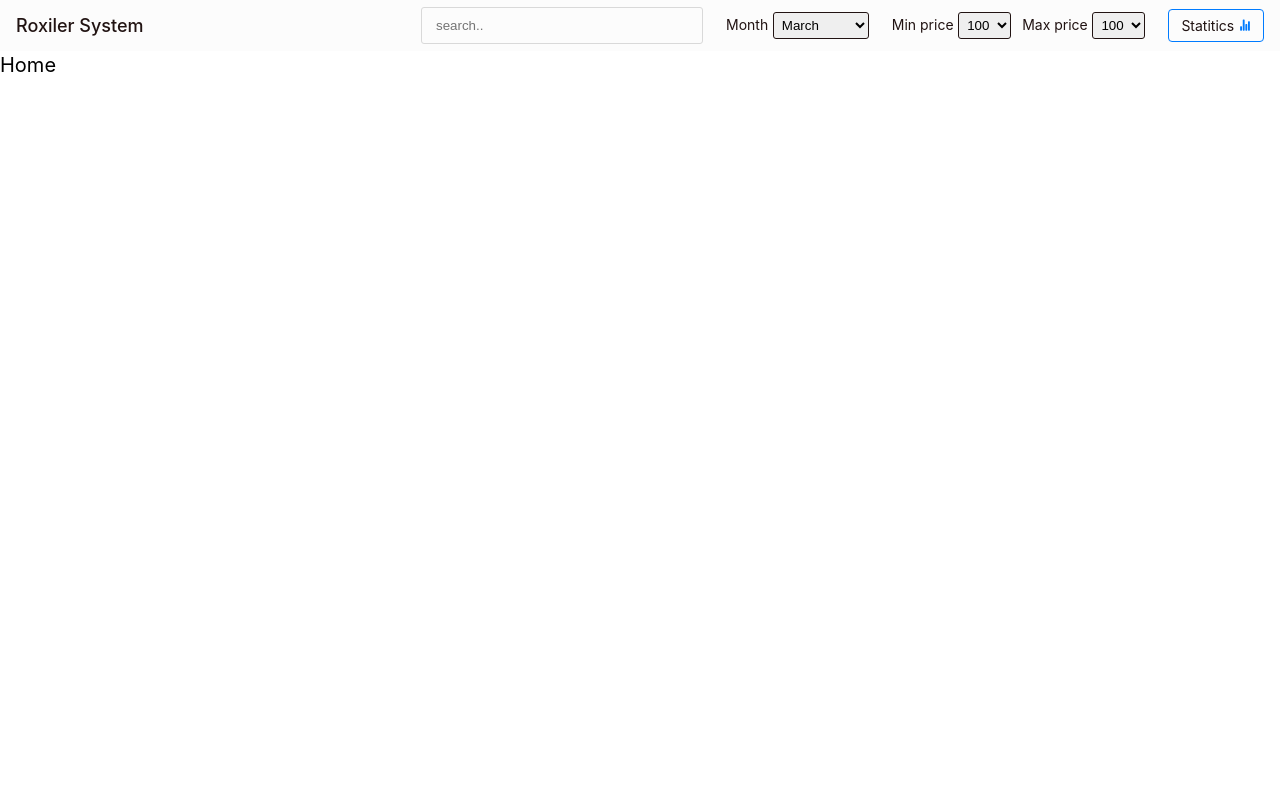
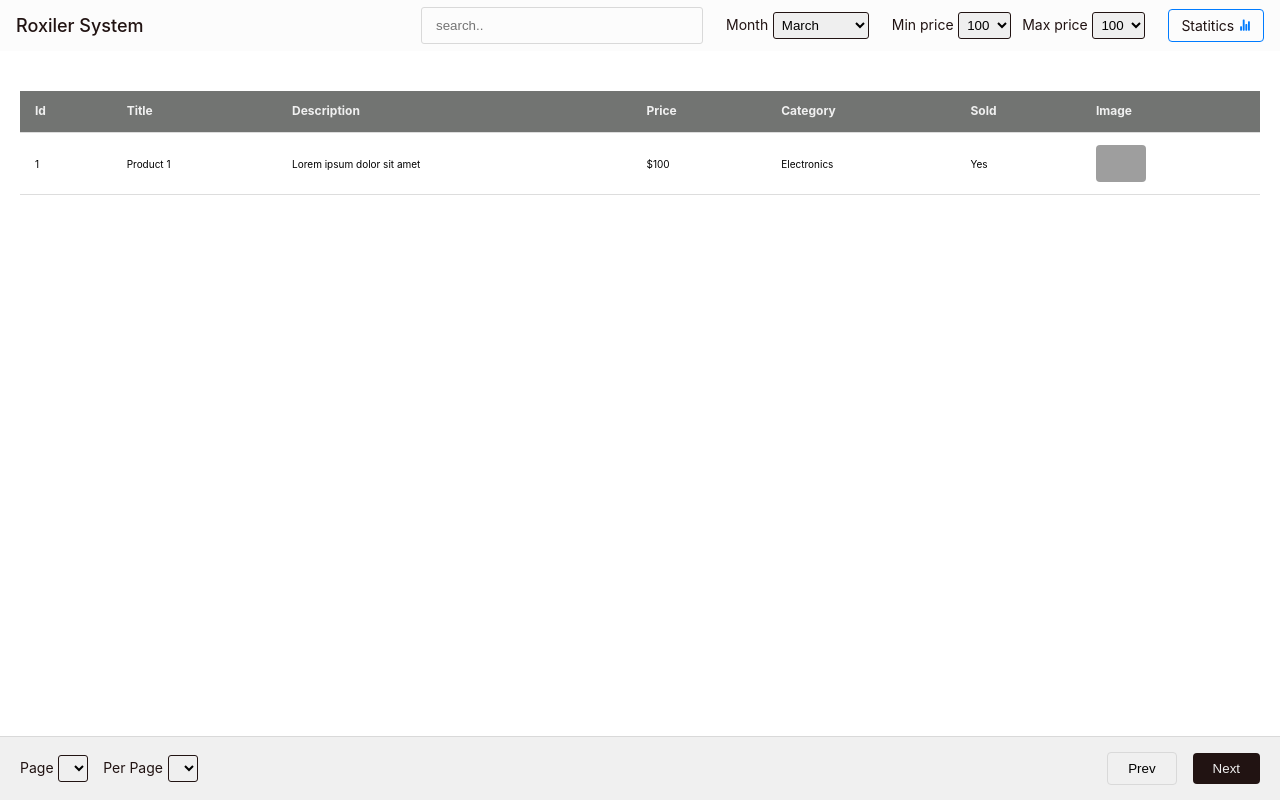
Before and after one commit to arun-kumar-1995/mern-roxiler-system, a React (Create React App) app in the folder frontend/: page / in a window 1280 px wide. Built offline with nearby package versions, Linux system fonts and the light colour scheme; grey boxes are pictures that could not be loaded.

Commit message:
home makup and styles

```diff
--- a/frontend/src/components/Header.jsx
+++ b/frontend/src/components/Header.jsx
@@ -1,6 +1,7 @@
 import React, { useState, memo, useMemo, useCallback } from "react";
 import { Link } from "react-router-dom";
 import { IoStatsChart } from "react-icons/io5";
+import SelectInput from "./common/SelectInput";
 
 const Header = () => {
   const [searchText, setSearchText] = useState("");
@@ -79,19 +80,6 @@ const Header = () => {
     ];
   }, []);
 
-  const SelectInput = memo(({ label, id, options, value, onChange }) => {
-    return (
-      <div className="select-input">
-        <label htmlFor="month">{label}</label>
-        <select name={id} id={id} value={value} onChange={onChange}>
-          {options.map((option) => (
-            <option value={option.value}>{option.label}</option>
-          ))}
-        </select>
-      </div>
-    );
-  }, []);
-
   return (
     <header>
       <div className="header-container">
--- /dev/null
+++ b/frontend/src/components/common/Button.jsx
@@ -0,0 +1,11 @@
+import React from "react";
+
+const Button = ({ text, onClick, className }) => {
+  return (
+    <button type="button" className={className} onClick={onClick}>
+      {text}
+    </button>
+  );
+};
+
+export default Button;
--- /dev/null
+++ b/frontend/src/components/common/SelectInput.jsx
@@ -0,0 +1,15 @@
+import React, { memo } from "react";
+const SelectInput = memo(({ label, id, options, value, onChange }) => {
+  return (
+    <div className="select-input">
+      <label htmlFor="month">{label}</label>
+      <select name={id} id={id} value={value} onChange={onChange}>
+        {options.map((option) => (
+          <option value={option.value}>{option.label}</option>
+        ))}
+      </select>
+    </div>
+  );
+}, []);
+
+export default SelectInput;
--- a/frontend/src/pages/Home.jsx
+++ b/frontend/src/pages/Home.jsx
@@ -1,9 +1,74 @@
-import React from "react";
+import React, { useCallback, useState } from "react";
+import "../styles/Home.css";
+import SelectInput from "../components/common/SelectInput";
+import Button from "../components/common/Button";
 
 const Home = () => {
+  const [page, setPage] = useState(1);
+  const [perPage, setPagePage] = useState(10);
+
+  const handlePageChange = useCallback((e) => {
+    setPage(e.target.value);
+  }, []);
+
+  const handlePerPageChange = useCallback((e) => {
+    setPagePage(e.target.value);
+  }, []);
+
+  const pageValue = [1, 2, 3, 4, 5];
+
+  const perPageValue = [10, 20, 30, 40, 50];
+
   return (
-    <div className="">
-      <h1>Home</h1>
+    <div className="transaction-container">
+      <table className="styled-table">
+        <thead>
+          <tr>
+            <th>Id</th>
+            <th>Title</th>
+            <th>Description</th>
+            <th>Price</th>
+            <th>Category</th>
+            <th>Sold</th>
+            <th>Image</th>
+          </tr>
+        </thead>
+        <tbody>
+          {/* Sample rows */}
+          <tr>
+            <td>1</td>
+            <td>Product 1</td>
+            <td>Lorem ipsum dolor sit amet</td>
+            <td>$100</td>
+            <td>Electronics</td>
+            <td>Yes</td>
+            <td>
+              <img src="image_url" alt="Product" className="product-image" />
+            </td>
+          </tr>
+        </tbody>
+      </table>
+
+      <div className="table-controls">
+        <SelectInput
+          label="Page"
+          id="page"
+          value={page}
+          onChange={handlePageChange}
+          options={pageValue}
+        />
+
+        <SelectInput
+          label="Per Page"
+          id="per-page"
+          value={perPage}
+          onChange={handlePerPageChange}
+          options={perPageValue}
+        />
+
+        <Button className="btn btn-prev" text="Prev" />
+        <Button className="btn btn-next" text="Next" />
+      </div>
     </div>
   );
 };
--- a/frontend/src/styles/App.css
+++ b/frontend/src/styles/App.css
@@ -70,33 +70,3 @@ a.btn-stats svg {
   display: flex;
   gap: 1.2rem;
 }
-/* ---- side nav ------*/
-
-.sidenav {
-  position: fixed;
-  right: 0;
-  top: 0;
-  bottom: 0;
-  z-index: 99;
-}
-
-.sidenav nav {
-  height: 100vh;
-  background-color: #fcfcfc;
-  box-shadow: 0 2px 2px 1px rgba(0, 0, 0, 0.12);
-  width: 7.2rem;
-}
-
-.sidenav nav a {
-  display: block;
-  width: 100%;
-  font-size: 2.2rem;
-  padding: 1rem 2rem;
-  color: #696969;
-  border-radius: 0.4rem;
-}
-
-.sidenav nav a.active,
-.sidenav nav a:hover {
-  background-color: rgba(0, 0, 0, 0.2);
-}
--- /dev/null
+++ b/frontend/src/styles/Home.css
@@ -0,0 +1,116 @@
+/* Container styles */
+.transaction-container {
+  padding: 0 2rem;
+  margin-top: 4em;
+}
+
+.styled-table {
+  width: 100%;
+  border-collapse: collapse;
+  border-radius: 0.4rem;
+  /* box-shadow: 0 4px 8px #0000001a; */
+}
+
+/* Table header styles */
+.styled-table thead {
+  background-color: #727472;
+  color: #f0f0f0;
+  font-size: 1.2rem;
+  text-align: left;
+}
+
+.styled-table th,
+.styled-table td {
+  padding: 12px 15px;
+  border-bottom: 1px solid #ddd;
+}
+
+/* Alternate row coloring */
+.styled-table tbody tr:nth-of-type(even) {
+  background-color: #f3f3f3;
+}
+
+/* Hover effect on rows */
+.styled-table tbody tr:hover {
+  background-color: #f1f1f1;
+  cursor: pointer;
+}
+
+/* Image styling */
+.product-image {
+  width: 50px;
+  height: auto;
+  border-radius: 4px;
+  object-fit: cover;
+}
+
+/* table controls */
+.table-controls {
+  position: absolute;
+  bottom: 0;
+  left: 0;
+  right: 0;
+  display: flex;
+  align-items: center;
+  width: 100%;
+  height: 6.4rem;
+  padding: 0 2rem;
+  background-color: #f0f0f0;
+  border-top: 1px solid #d9d9d9;
+}
+
+.table-controls > :nth-child(2) {
+  margin-left: 1.6em;
+}
+
+.table-controls > :nth-child(3) {
+  margin-left: auto;
+  margin-right: 1.2em;
+}
+
+.table-controls label {
+  color: #211312;
+  font-size: 1.4rem;
+  margin-right: 0.4em;
+}
+
+.table-controls .btn {
+  padding: 0.8rem 2rem;
+  border-radius: 0.4rem;
+}
+
+.table-controls .btn-next {
+  background-color: #211312;
+  color: #f0f0f0;
+}
+
+.table-controls .btn-prev {
+  border: 1px solid #d9d9d9;
+}
+.table-controls .btn-prev:hover {
+  background-color: #d9d9d9;
+  color: #211312;
+}
+
+.table-controls .btn:hover {
+  opacity: 0.9;
+}
+
+.table-controls select {
+  padding: 0.4rem;
+  cursor: pointer;
+  border-radius: 0.2rem;
+  border: none;
+  outline: 1px solid #211312;
+}
+.table-controls select:focus {
+  outline: 1px solid #2391da;
+}
+
+/* Responsive design */
+@media screen and (max-width: 768px) {
+  .styled-table th,
+  .styled-table td {
+    padding: 8px 10px;
+  }
+}
```
Also changed, not shown: frontend/src/computationData.js (added, +26 -0 lines).
